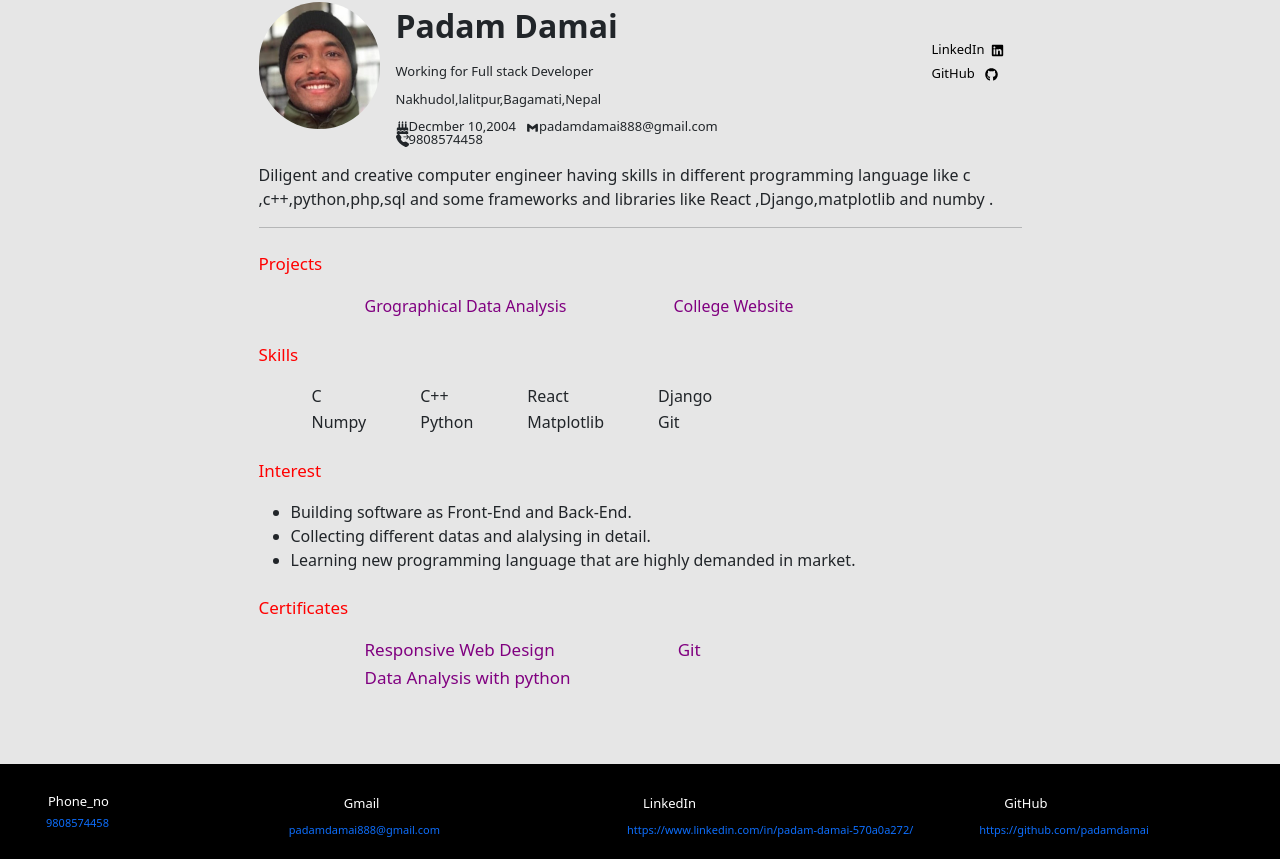
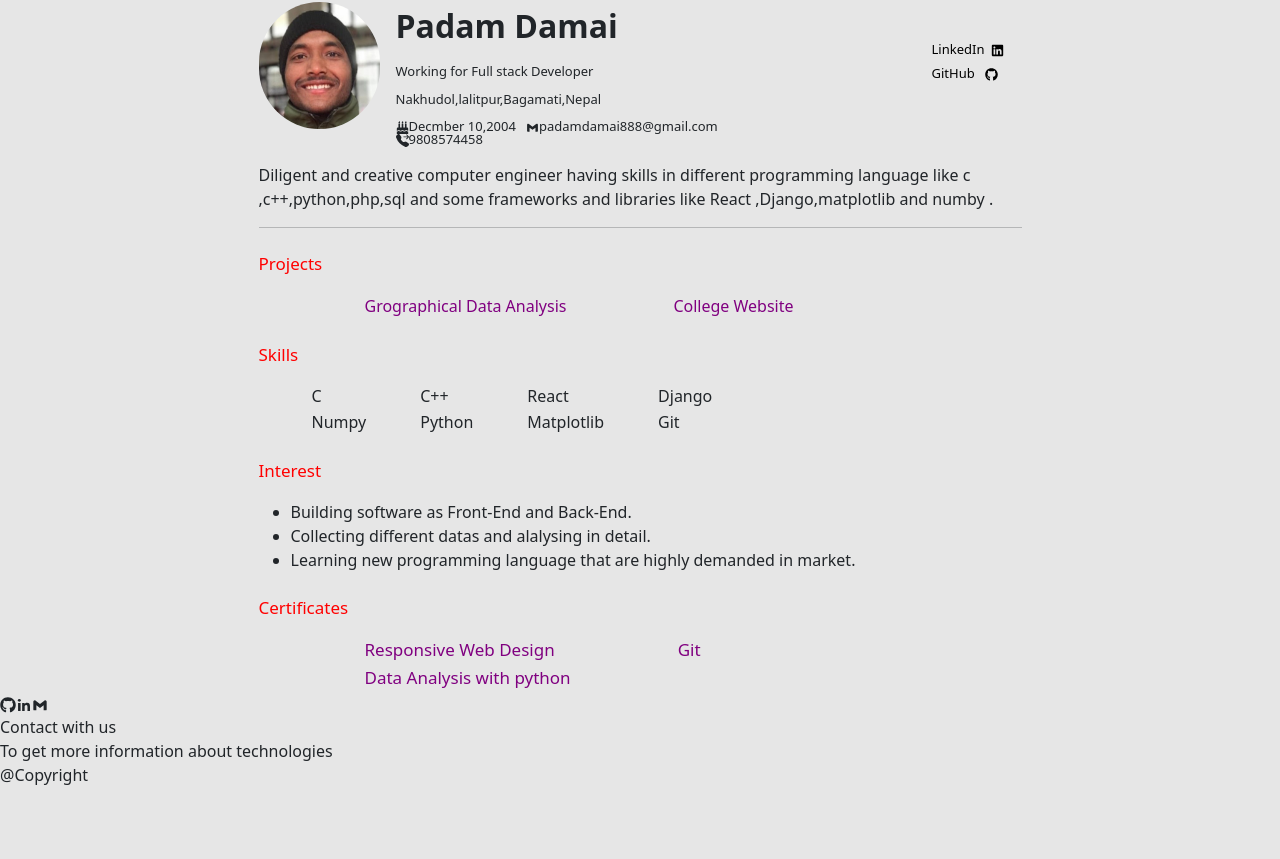
Before and after one commit to padamdamai/my_portfolio, a React (Create React App) app: page /resume in a window 1280 px wide. Shown: the part 152-1011 px from the top of the page. After the commit the page ends 939 px from the top, so only its background shows below. Built offline with nearby package versions, Linux system fonts and the light colour scheme.

Commit message:
changed footer design

```diff
--- a/src/Components/Footer.js
+++ b/src/Components/Footer.js
@@ -1,35 +1,26 @@
 import React from "react"
+import {FaGithub} from "react-icons/fa";
+import {BiLogoGmail,BiLogoLinkedin} from "react-icons/bi"
+import {BsFillTelephoneForwardFill} from "react-icons/bs"
 
 export default function Footer(){
 
 	return <>
 
-		<div style={{display:"flex",flexDirection:"row",backgroundColor:"black",color:"white",marginTop:73 ,fontSize:13,height:95}}>
+		<div className="footer_container">
 
-			<div>
-				<section style={{lineHeight:0.8,}}>
-					<div className="footer_title"> Phone_no </div><br/>
-					<a href="tel:9808574485" style={{textDecoration:"none",width:13323,backgroundColor:"black",marginLeft:46,fontSize:11,marginTop:-20}}> 9808574458  </a>
-				</section>
+			<div className="icon_container">
+				<FaGithub className="github"/>
+				<BiLogoLinkedin className="linkedIn"/>
+				<BiLogoGmail className="mail"/>
 			</div>
-			<div>
-				<section style={{lineHeight: 1,marginLeft: 155,marginTop:33}}>
-					<div  className="footer_title">  Gmail </div><br/>
-					<a href="https://mail.google.com/mail/u/0/#inbox" style={{textDecoration:"none",width:13323,backgroundColor:"black",marginLeft:-7,fontSize:11,marginTop:-20}}> padamdamai888@gmail.com </a>
-				</section>
+
+			<div className="text_container_footer">
+				<div>Contact with us </div>
+				<div>To get more information about technologies</div>
+				<div className="copyright">@Copyright </div>
 			</div>
-			<div>
-				<section style={{lineHeight: 1,marginLeft: 155,marginTop:33}}>
-					<div  className="footer_title">  LinkedIn  </div><br/>
-					<a href="https://www.linkedin.com/in/padam-damai-570a0a272/" style={{textDecoration:"none",width:13323,backgroundColor:"black",marginLeft:32,fontSize:11,marginTop:-20}}> https://www.linkedin.com/in/padam-damai-570a0a272/ </a>
-				</section>
-			</div>
-			<div>
-				<section style={{lineHeight: 1,marginLeft: 43,marginTop:33}}>
-					<div  className="footer_title">  GitHub  </div><br/>
-					<a href="https://github.com/padamdamai" style={{textDecoration:"none",width:13323,backgroundColor:"black",marginLeft:23,fontSize:11,marginTop:-20}}>https://github.com/padamdamai </a>
-				</section>
-			</div>
+
 
 		</div>
 
```
